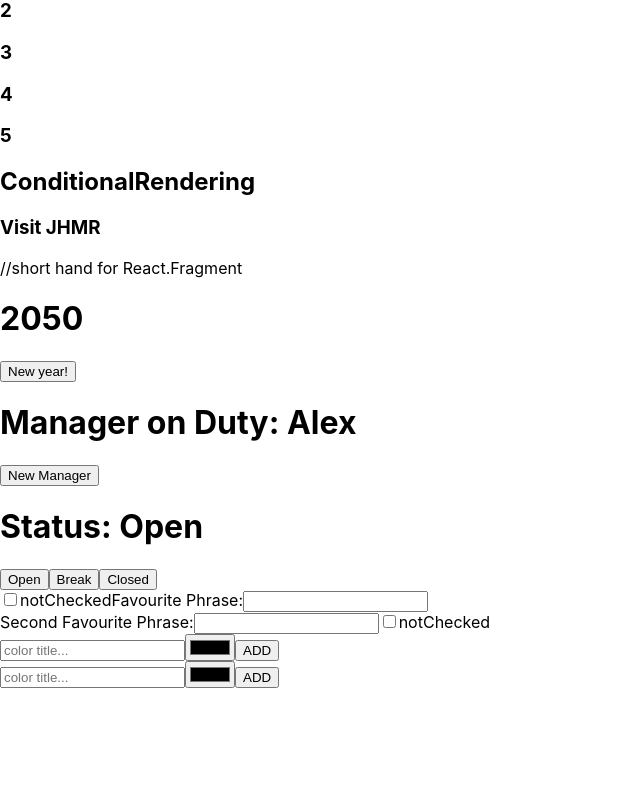
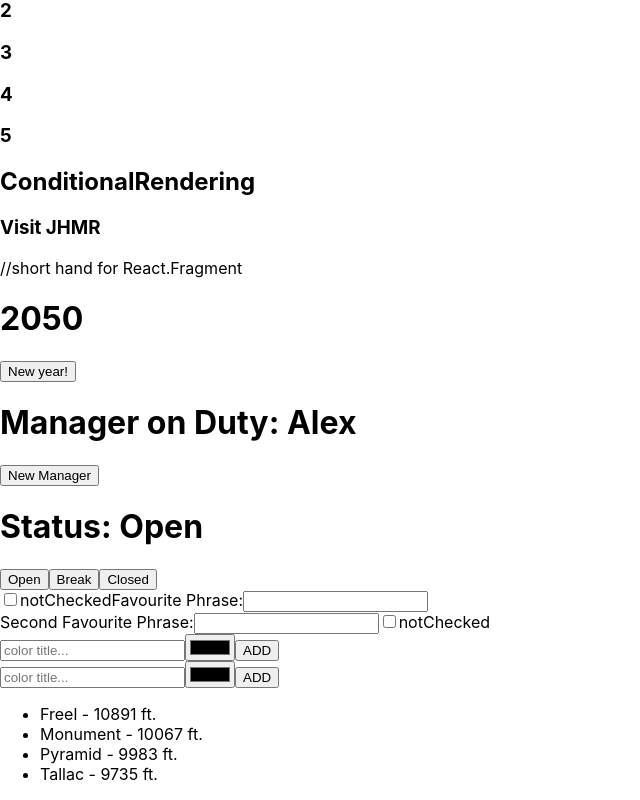
Before and after one commit to viswanath-pamarthi/React_Js, a React (Create React App) app in the folder basic-react-app/: page / in a window 1280 px wide. Shown: the part 1000-1800 px from the top of the page, without its empty margins (0-640 px from the left). Before the commit the page ends 1688 px from the top, so only its background shows below. Built offline with nearby package versions, Linux system fonts and the light colour scheme.

Commit message:
- Render Props

```diff
--- a/basic-react-app/src/index.js
+++ b/basic-react-app/src/index.js
@@ -377,6 +377,40 @@ return(
   </form>
 );
 }
+
+//Working with render props
+const tahoe_peaks = [
+  {name: "Freel", elevation: 10891},
+  {name: "Monument", elevation: 10067 },
+  {name: "Pyramid", elevation: 9983},
+  {name: "Tallac", elevation: 9735}
+];
+
+function List({data, renderItem, renderEmpty}){
+  return !data.length ? (
+    renderEmpty
+  ): (
+    <ul>
+      {data.map((item) => (
+        <li key={item.name}>
+          {renderItem(item)}
+        </li>
+      ))}
+    </ul>
+  )
+}
+
+function RenderPropsDemo(){
+ return(
+   <List
+   data={tahoe_peaks}
+   renderEmpty={<p>This is the list is empty</p>}
+   renderItem={(item) => (<>
+   {item.name} - {item.elevation} ft.
+    </>)}/>
+ );
+}
+
 root.render(
   // React.createElement("div", {style:{color:"blue"}}, React.createElement("h1", null, "Hello!"))
   <div>
@@ -394,6 +428,7 @@ root.render(
   <CheckBox2/>
   <FormUnControlledComponent/>
   <FormControlledComponent/>
+  <RenderPropsDemo />
   </div>
 );
 
```
